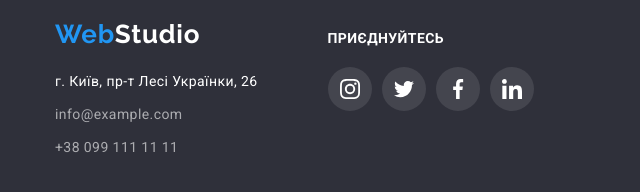
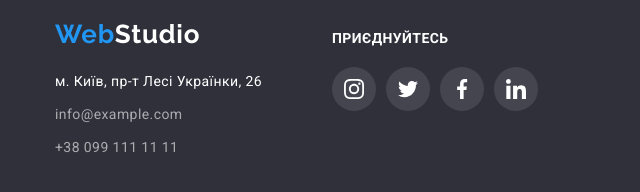
Before and after one commit to HannaVital/goit-markup-hw-04, a plain HTML site: page portfolio.html in a window 1280 px wide. Shown: the part 1676-1868 px from the top of the page, 0-640 px from the left. Drawn offline with nearby package versions, Linux system fonts and the light colour scheme.

Commit message:
Виправлено згідно рекомендацій ментора

```diff
--- a/css/styles.css
+++ b/css/styles.css
@@ -198,7 +198,7 @@ img {
 .section {
   padding-top: 94px;
   padding-bottom: 94px;
-  max-width: 1600px;
+
   margin-right: auto;
   margin-left: auto;
 }
--- a/portfolio.html
+++ b/portfolio.html
@@ -237,7 +237,7 @@
             ><span class="logo">Web</span>Studio</a
           >
           <address class="footer-contacts">
-            <p class="footer-address">г. Київ, пр-т Лесі Українки, 26</p>
+            <p class="footer-address">м. Київ, пр-т Лесі Українки, 26</p>
 
             <a class="footer-link" href="mailto:info@example.com"
               >info@example.com
```
